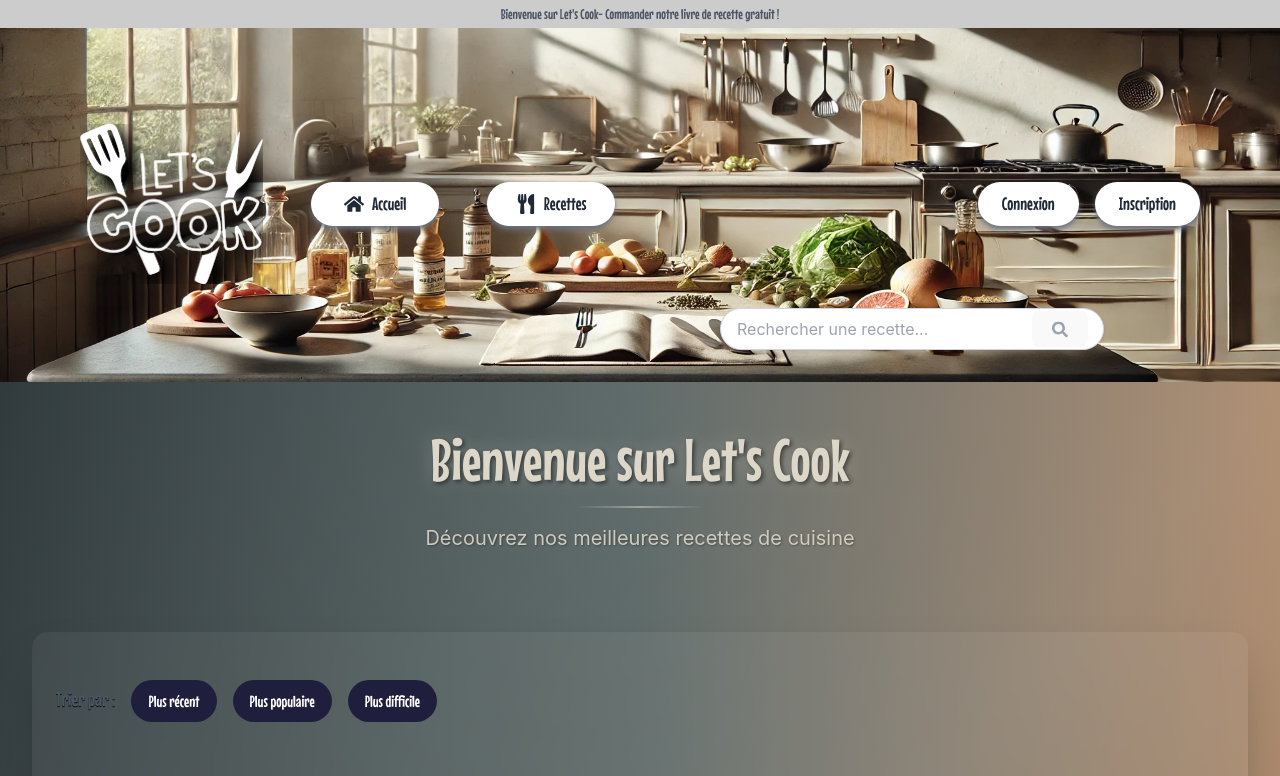
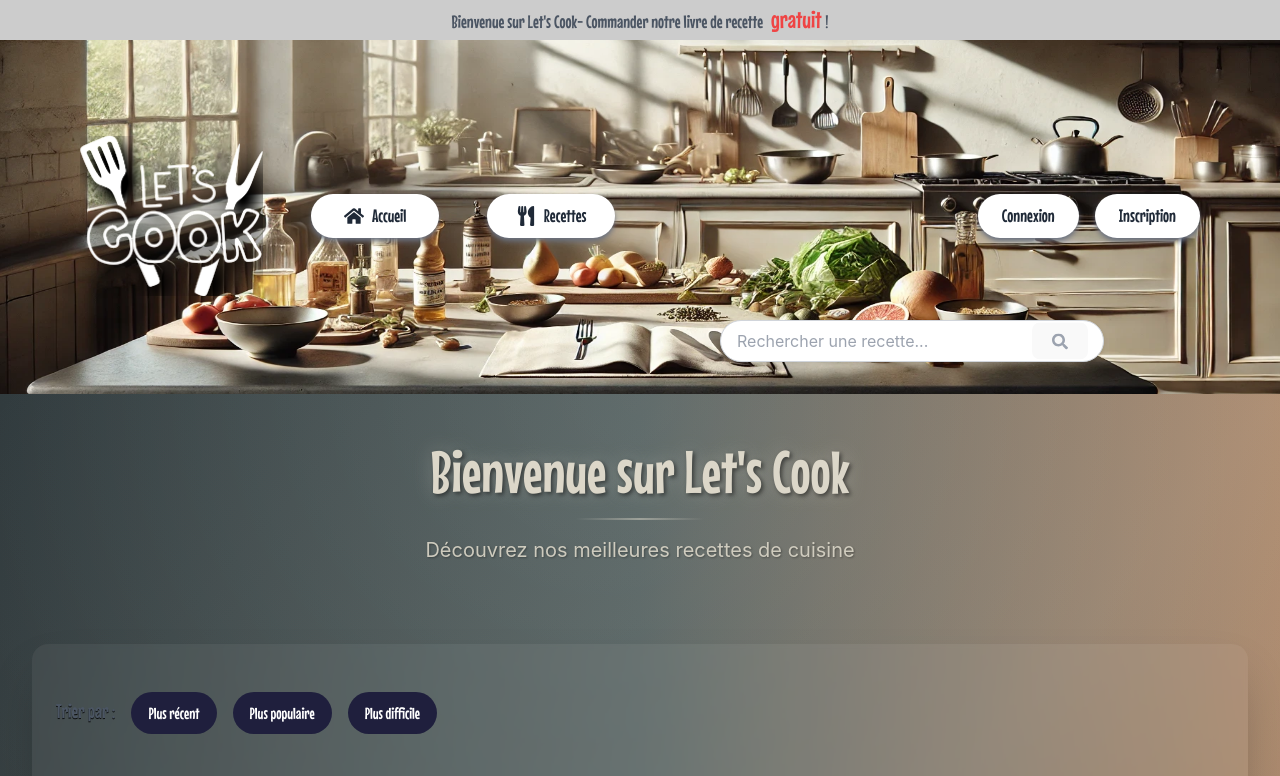
Before and after one commit to Eloura74/Lets-s_Cook_Recipes, a React (Vite) app: page / in a window 1280 px wide. Shown: the top 776 px of the page. Built offline with nearby package versions, Linux system fonts and the light colour scheme; grey boxes are pictures that could not be loaded.

Commit message:
modif text pub

```diff
--- a/src/components/common/Header.jsx
+++ b/src/components/common/Header.jsx
@@ -13,10 +13,23 @@ const Header = () => {
     <header className="bg-white w-full">
       {/* Bannière supérieure */}
       <div className="bg-black bg-opacity-20 text-center py-1 text-sm text-gray-600">
-        <p className="font-memoirs px-4">
-          {user
-            ? `Bienvenue ${user.name}, Commander notre livre de recette gratuit !`
-            : "Bienvenue sur Let's Cook- Commander notre livre de recette gratuit !"}
+        <p className="font-memoirs px-4 text-lg">
+          {user ? (
+            <>
+              Bienvenue{' '}
+              <span className="text-2xl font-bold mr-2">{user.name}</span>,
+              Commander notre livre de recette
+            </>
+          ) : (
+            "Bienvenue sur Let's Cook- Commander notre livre de recette"
+          )}
+          <span
+            className="text-2xl text-red-500 ml-2 cursor-pointer hover:underline"
+            onClick={e => e.preventDefault()}
+          >
+            gratuit{' '}
+          </span>
+          !
         </p>
       </div>
 
--- a/src/components/recipes/RecipeCard.jsx
+++ b/src/components/recipes/RecipeCard.jsx
@@ -7,7 +7,7 @@ const RecipeCard = ({ recipe }) => {
   const cardRef = useRef(null)
 
   // Gestion du mouvement de la souris pour l'effet 3D
-  const handleMouseMove = (e) => {
+  const handleMouseMove = e => {
     const card = cardRef.current
     if (!card) return
 
@@ -16,8 +16,8 @@ const RecipeCard = ({ recipe }) => {
     const mouseY = e.clientY - rect.top
 
     // Calcul de la rotation: -20 à +20 degrés en fonction de la position de la souris
-    const rotateX = (mouseY / rect.height - 0.5) * -20
-    const rotateY = (mouseX / rect.width - 0.5) * 20
+    const rotateX = (mouseY / rect.height - 0.5) * -10
+    const rotateY = (mouseX / rect.width - 0.5) * 10
 
     card.style.transform = `perspective(1000px) rotateX(${rotateX}deg) rotateY(${rotateY}deg)`
   }
@@ -38,7 +38,7 @@ const RecipeCard = ({ recipe }) => {
       className="relative overflow-hidden bg-gradient-to-br from-[#2C3639]/90 to-[#3F4E4F] rounded-2xl border border-white/10 shadow-xl group"
       style={{
         transition: 'transform 0.1s ease-out',
-        transformStyle: 'preserve-3d'
+        transformStyle: 'preserve-3d',
       }}
     >
       {/* Image de la recette avec overlay gradient */}
```
